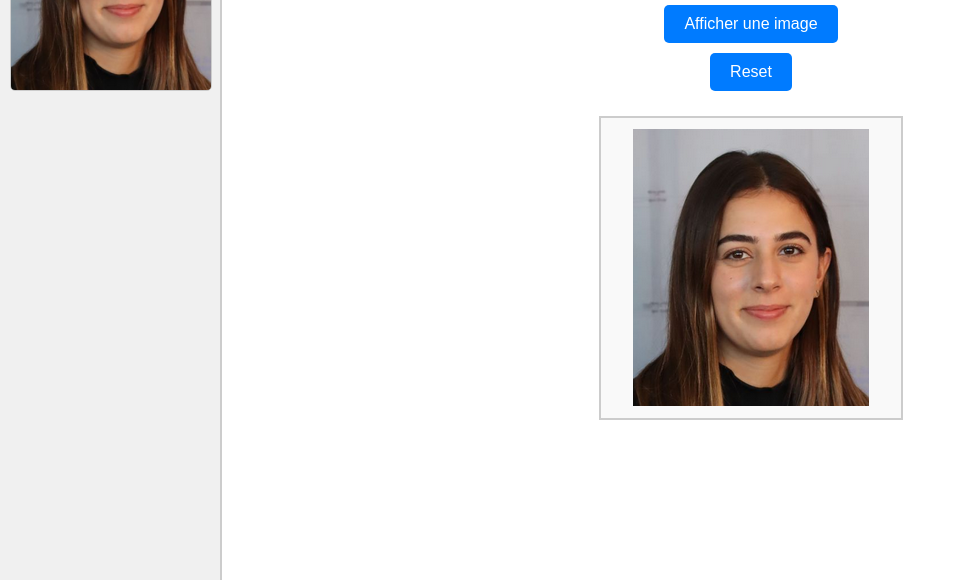
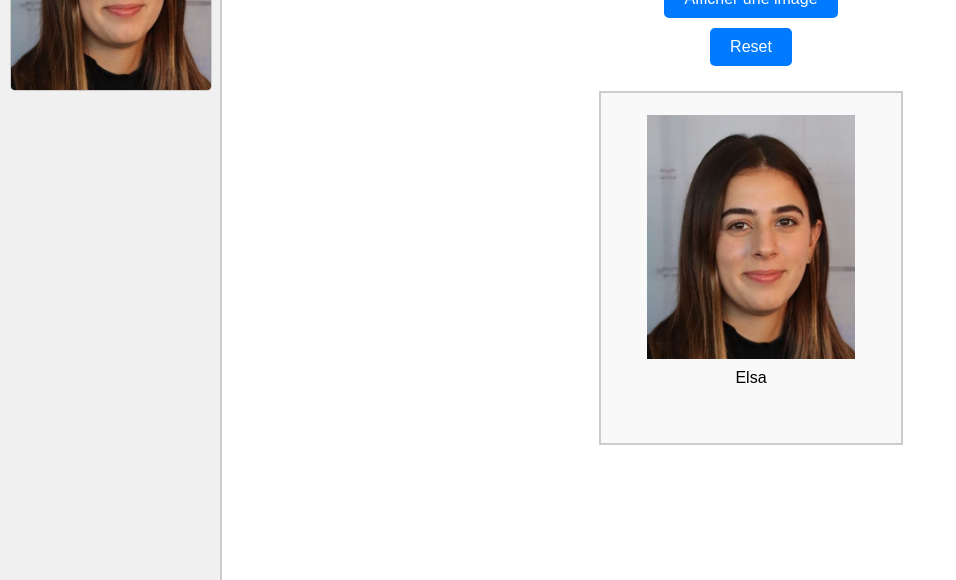
Before and after one commit to LLorgeou21/Fais_le_bingo, a plain HTML site: page index.html in a window 1280 px wide. Both pictures are taken after a click on the button "Afficher une image". Shown: the part 220-800 px from the top of the page, without its empty margins (0-956 px from the left). Drawn offline with Linux system fonts and the light colour scheme.

Commit message:
4 commmit

```diff
--- a/index.html
+++ b/index.html
@@ -28,17 +28,22 @@
     }
     #image-container {
       width: 300px;
-      height: 300px;
+      height: 350px; /* Ajusté pour inclure l'espace pour le nom */
       margin: 20px;
       border: 2px solid #ccc;
       display: flex;
+      flex-direction: column;
       align-items: center;
       justify-content: center;
       background-color: #f9f9f9;
     }
     #image-container img {
       max-width: 100%;
-      max-height: 100%;
+      max-height: 80%; /* Ajusté pour laisser de la place pour le nom */
+    }
+    .name {
+      font-size: 16px;
+      margin-top: 10px;
     }
     button {
       padding: 10px 20px;
@@ -83,6 +88,103 @@
   <script>
     const imagesObtenues = new Set(); // Stocke les numéros des images déjà affichées
 
+    const data_3a = [
+      { name: "Alexis", img: "1.png" },
+      { name: "Tony", img: "2.png" },
+      { name: "Antoine", img: "3.png" },
+      { name: "Hugo", img: "4.png" },
+      { name: "Lilian", img: "5.png" },
+      { name: "Lauryne", img: "6.png" },
+      { name: "Emma", img: "7.png" },
+      { name: "Mathis", img: "8.png" },
+      { name: "Emilie", img: "9.png" },
+      { name: "Alexis", img: "10.png" },
+      { name: "Nathan", img: "11.png" },
+      { name: "Florin", img: "12.png" },
+      { name: "Loîs", img: "13.png" },
+      { name: "Louis", img: "14.png" },
+      { name: "Léa", img: "15.png" },
+      { name: "Vincent", img: "16.png" },
+      { name: "Nicolas", img: "17.png" },
+      { name: "Daria", img: "18.png" },
+      { name: "Alex", img: "19.png" },
+      { name: "Lucile", img: "20.png" },
+      { name: "Hugo", img: "21.png" },
+      { name: "Nathan", img: "22.png" },
+      { name: "Matthieu", img: "23.png" },
+      { name: "Enzo", img: "24.png" },
+      { name: "Rorolerigolo", img: "25.png" },
+      { name: "Alinnovlab", img: "26.png" },
+      { name: "Beubeu", img: "27.png" },
+      { name: "Jelil", img: "28.png" },
+      { name: "Tim", img: "29.png" },
+      { name: "Lucas", img: "30.png" },
+      { name: "Margot", img: "31.png" },
+      { name: "Even", img: "32.png" },
+      { name: "Mathilde", img: "33.png" },
+      { name: "Elsa", img: "34.png" },
+      { name: "Léa", img: "35.png" },
+      { name: "Nathan", img: "36.png" },
+      { name: "Ali", img: "37.png" },
+      { name: "Amal", img: "38.png" },
+      { name: "Axelle", img: "39.png" },
+      { name: "Kilian", img: "40.png" },
+      { name: "Emma", img: "41.png" },
+      { name: "Boutayna", img: "42.png" },
+      { name: "Clotilde", img: "43.png" },
+      { name: "Juliette", img: "44.png" },
+      { name: "Quentin", img: "45.png" },
+      { name: "Elsa", img: "46.png" },
+      { name: "Guilhem", img: "47.png" },
+      { name: "Bastian", img: "48.png" },
+      { name: "Loic", img: "49.png" },
+      { name: "JR", img: "50.png" },
+      { name: "Johan", img: "51.png" },
+      { name: "Félix", img: "52.png" },
+      { name: "Marie", img: "53.png" },
+      { name: "Aurélien", img: "54.png" },
+      { name: "Chloé", img: "55.png" },
+      { name: "Lauryne", img: "56.png" },
+      { name: "Antonin", img: "57.png" },
+      { name: "Clémentine", img: "58.png" },
+      { name: "Julia", img: "59.png" },
+      { name: "Leila", img: "60.png" },
+      { name: "Jade", img: "61.png" },
+      { name: "Nathan", img: "62.png" },
+      { name: "Martin", img: "63.png" },
+      { name: "Nicolas", img: "64.png" },
+      { name: "Timothée", img: "65.png" },
+      { name: "Dorian", img: "66.png" },
+      { name: "Zaïd", img: "67.png" },
+      { name: "Lucas", img: "68.png" },
+      { name: "Alexander", img: "69.png" },
+      { name: "Nicolas", img: "70.png" },
+      { name: "Benji", img: "71.png" },
+      { name: "Oumarou", img: "72.png" },
+      { name: "Maugère", img: "73.png" },
+      { name: "Ethan", img: "74.png" },
+      { name: "Nicolas", img: "75.png" },
+      { name: "PG", img: "76.png" },
+      { name: "Roméo", img: "77.png" },
+      { name: "Déline", img: "78.png" },
+      { name: "Rachel", img: "79.png" },
+      { name: "Pierre", img: "80.png" },
+      { name: "Tom", img: "81.png" },
+      { name: "Sacha", img: "82.png" },
+      { name: "Martin", img: "83.png" },
+      { name: "Paul Sanders", img: "84.png" },
+      { name: "Julie", img: "85.png" },
+      { name: "Yasmine", img: "86.png" },
+      { name: "Clémence", img: "87.png" },
+      { name: "leena", img: "88.png" },
+      { name: "Haiko", img: "89.png" },
+      { name: "Marie", img: "90.png" },
+      { name: "bien bg mec, propre le bonnet eheh !", img: "91.png" },
+      { name: "Cecile", img: "92.png" },
+      { name: "Louis", img: "93.png" },
+      { name: "Samuel", img: "94.png" },
+    ];
+
     function afficherImage() {
       if (imagesObtenues.size === 94) {
         alert("Toutes les images ont été obtenues !");
@@ -91,15 +193,23 @@
 
       let numero;
       do {
-        numero = Math.floor(Math.random() * 94) + 1; // Génère un numéro entre 1 et 100
+        numero = Math.floor(Math.random() * 94) + 1; // Génère un numéro entre 1 et 94
       } while (imagesObtenues.has(numero));
 
       imagesObtenues.add(numero); // Ajoute l'image au set des images obtenues
 
-      // Affiche l'image dans le conteneur principal
+      // Trouve le nom correspondant à l'image
+      const person = data_3a.find(p => p.img === `${numero}.png`);
+
+      // Affiche l'image et le nom dans le conteneur principal
       const cheminImage = `images/${numero}.png`;
       const container = document.getElementById('image-container');
-      container.innerHTML = `<img src="${cheminImage}" alt="Image ${numero}" />`;
+      container.innerHTML = `
+        <div style="display: flex; flex-direction: column; align-items: center;">
+          <img src="${cheminImage}" alt="Image ${numero}" />
+          <div class="name">${person.name}</div>
+        </div>
+      `;
 
       // Ajoute l'image dans l'historique (colonne de gauche)
       const history = document.getElementById('history');
```
